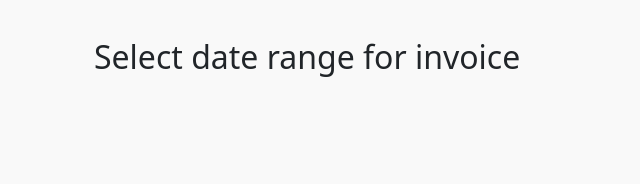
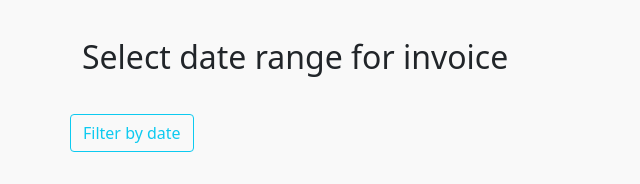
Before and after one commit to wiktorks/invoice-integration, a Flask app: template invoice_app/templates/index.html in a window 1280 px wide. Shown: the part 62-246 px from the top of the page, without its empty margins (0-640 px from the left). Run offline with Flask 2, Linux system fonts and the light colour scheme; the template is opened without the code that fills it, so the values that code supplies are empty; some libraries are stand-ins or nearby versions.

Commit message:
Fix UI calendar issues

```diff
--- a/invoice_app/public/css/main.css
+++ b/invoice_app/public/css/main.css
@@ -98,3 +98,12 @@ input[type="date"] {
 #date-range-container.in {
   width: 450px;
 }
+
+#litepicker {
+  padding: 0;
+}
+
+#filter-by-date {
+  width: auto;
+  margin-top: 30px;
+}
--- a/invoice_app/public/js/main.js
+++ b/invoice_app/public/js/main.js
@@ -35,11 +35,34 @@ for (element of checkboxList) {
 
 toggleInvoiceButtonDisplay();
 
+const urlParams = new URLSearchParams(window.location.search);
+const startDateQuery = urlParams.get('start_date')
+const endDateQuery = urlParams.get('end_date')
+let endDate = endDateQuery ? endDateQuery: null
+let startDate;
+if (endDate) {
+  startDate  = startDateQuery ? startDateQuery: new Date(endDate.setMonth(endDate.getMonth()-1));
+} else {
+  const date_today = new Date()
+  startDate  = startDateQuery ? startDateQuery: new Date(date_today.setMonth(date_today.getMonth()-1));
+}
 const picker = new Litepicker({
   element: document.getElementById("litepicker"),
   singleMode: false,
   numberOfMonths: 2,
   numberOfColumns: 2,
-  inlineMode: true
+  inlineMode: true,
+  startDate: startDate,
+  endDate: endDate ? endDate: new Date()
 });
 picker.show();
+
+const filterByDate = () => {
+  start = picker.getStartDate()
+  end = picker.getEndDate()
+
+  window.location.href = window.location.origin + `?start_date=${start.getTime()}&end_date=${end.getTime()}`
+}
+
+calendarButton = document.getElementById('filter-by-date')
+calendarButton.addEventListener("click", filterByDate)
--- a/invoice_app/templates/index.html
+++ b/invoice_app/templates/index.html
@@ -11,7 +11,7 @@
 {% endif %}
 {% endwith %}
 
-<div class="row justify-content-center">
+<div class="row">
   <div class="row">
     <div class="col-md-12">
       <h2>Select date range for invoice</h2>
@@ -19,6 +19,7 @@
   </div>
   <div class="row">
     <div id="litepicker" class="col-md-12"></div>
+    <button id="filter-by-date" class="btn btn-outline-info">Filter by date</button>
   </div>
 </div>
 <div class="table-row row justify-content-center">
```
Also changed, not shown: invoice_app/routes/main.py (+5 -3 lines).
